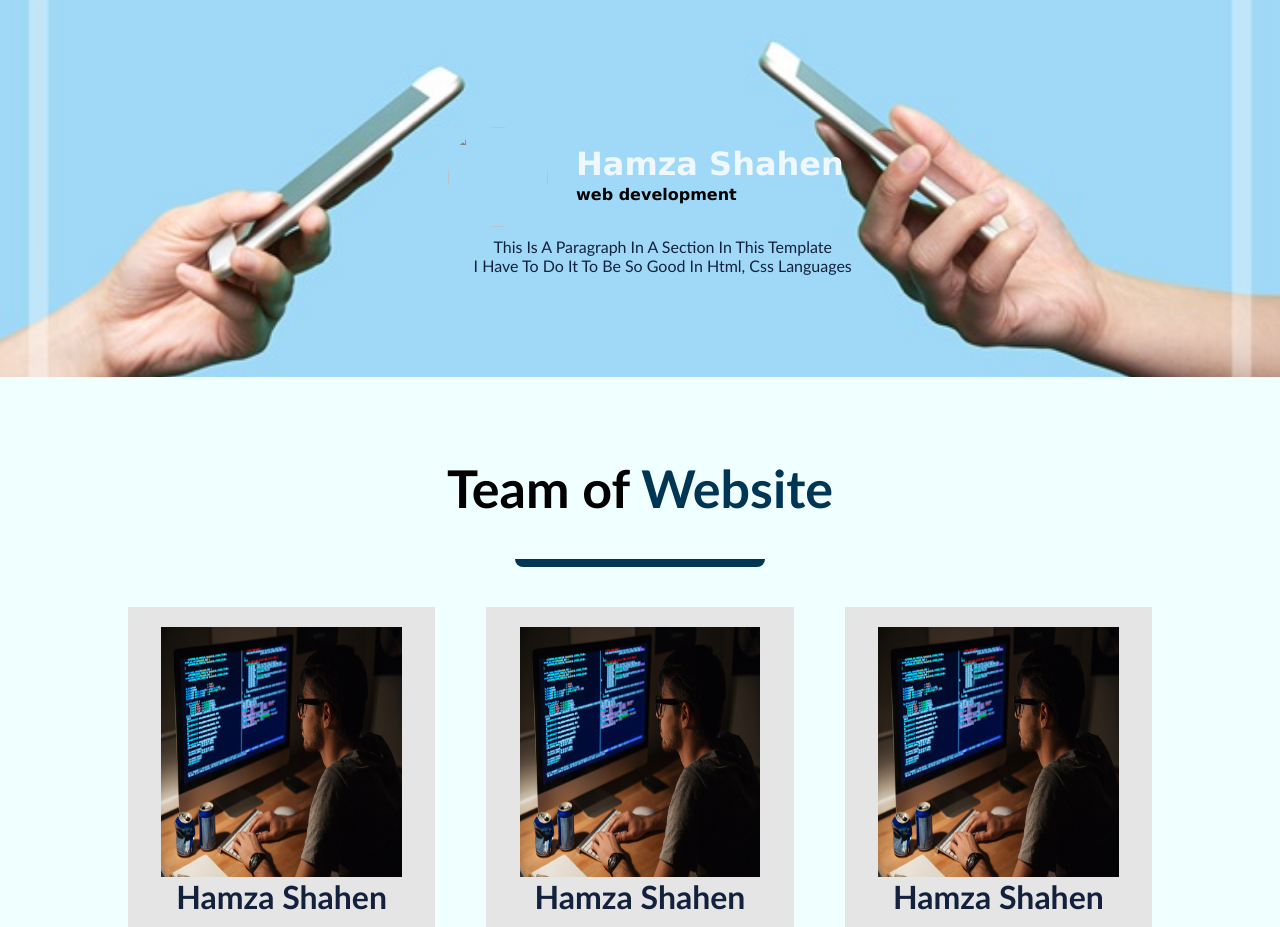
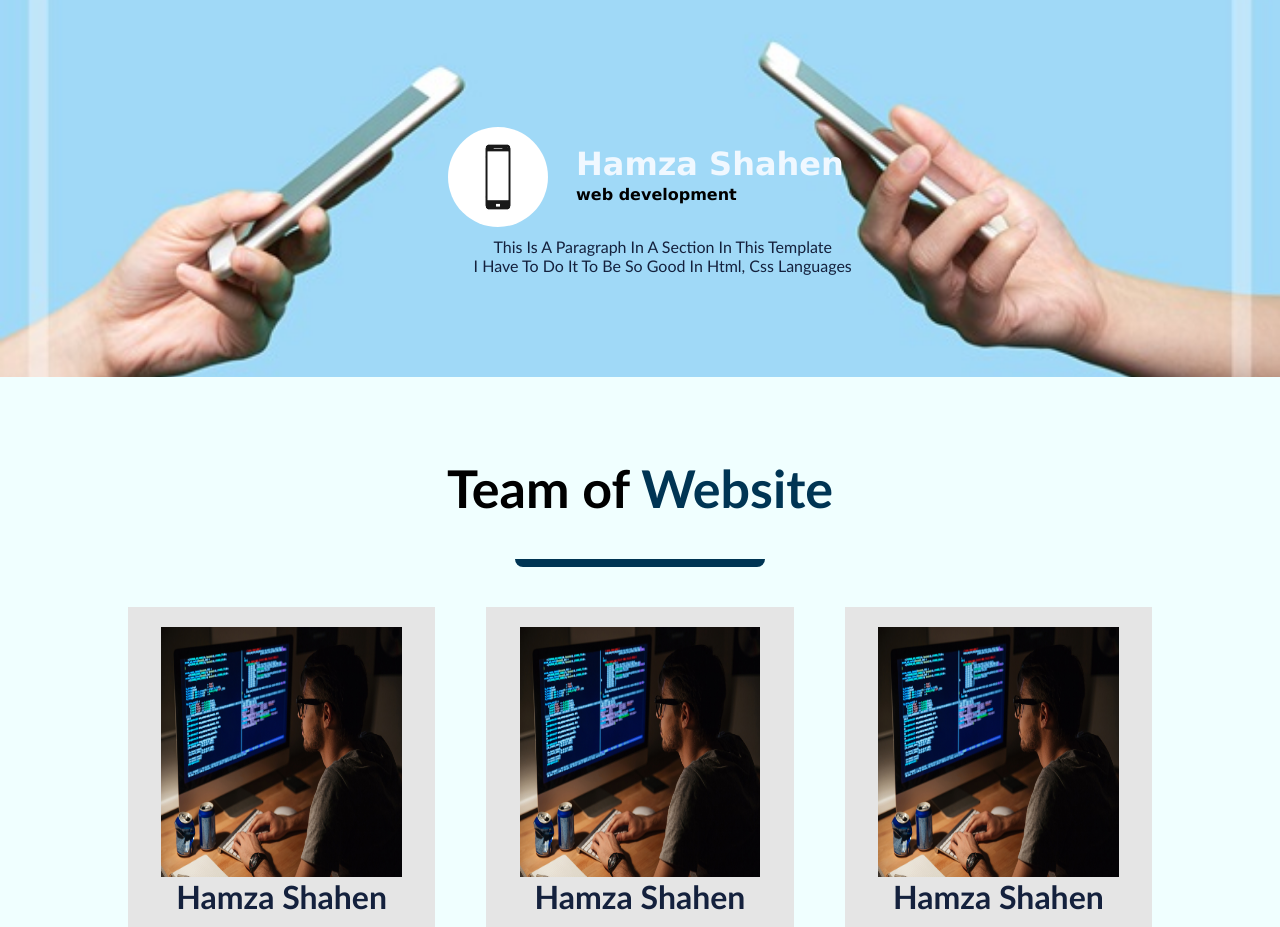
Before and after one commit to HamzaShahen/ha1, a plain HTML site: page index.html in a window 1280 px wide. Shown: the part 5100-6027 px from the top of the page. Drawn offline with Linux system fonts and the light colour scheme; the site is published under a folder, as on GitHub Pages, so addresses that start at the root find nothing.

Commit message:
Update index.html

```diff
--- a/index.html
+++ b/index.html
@@ -245,7 +245,7 @@
         </div>
         <div class="div-hamza">
           <div class="continer">
-            <img src="/images/360_F_536241340_GsrsNhcWC0hyTVaJLilNafyDw6fl0cC8.jpg" alt="" draggable="false">
+            <img src="images/360_F_536241340_GsrsNhcWC0hyTVaJLilNafyDw6fl0cC8.jpg" alt="" draggable="false">
             <h1>Hamza Shahen</h1>
             <p>web development</p>
             <span>This Is A Paragraph In A Section In This Template<br>I Have To Do It To Be So Good In Html, Css Languages</span>
```
